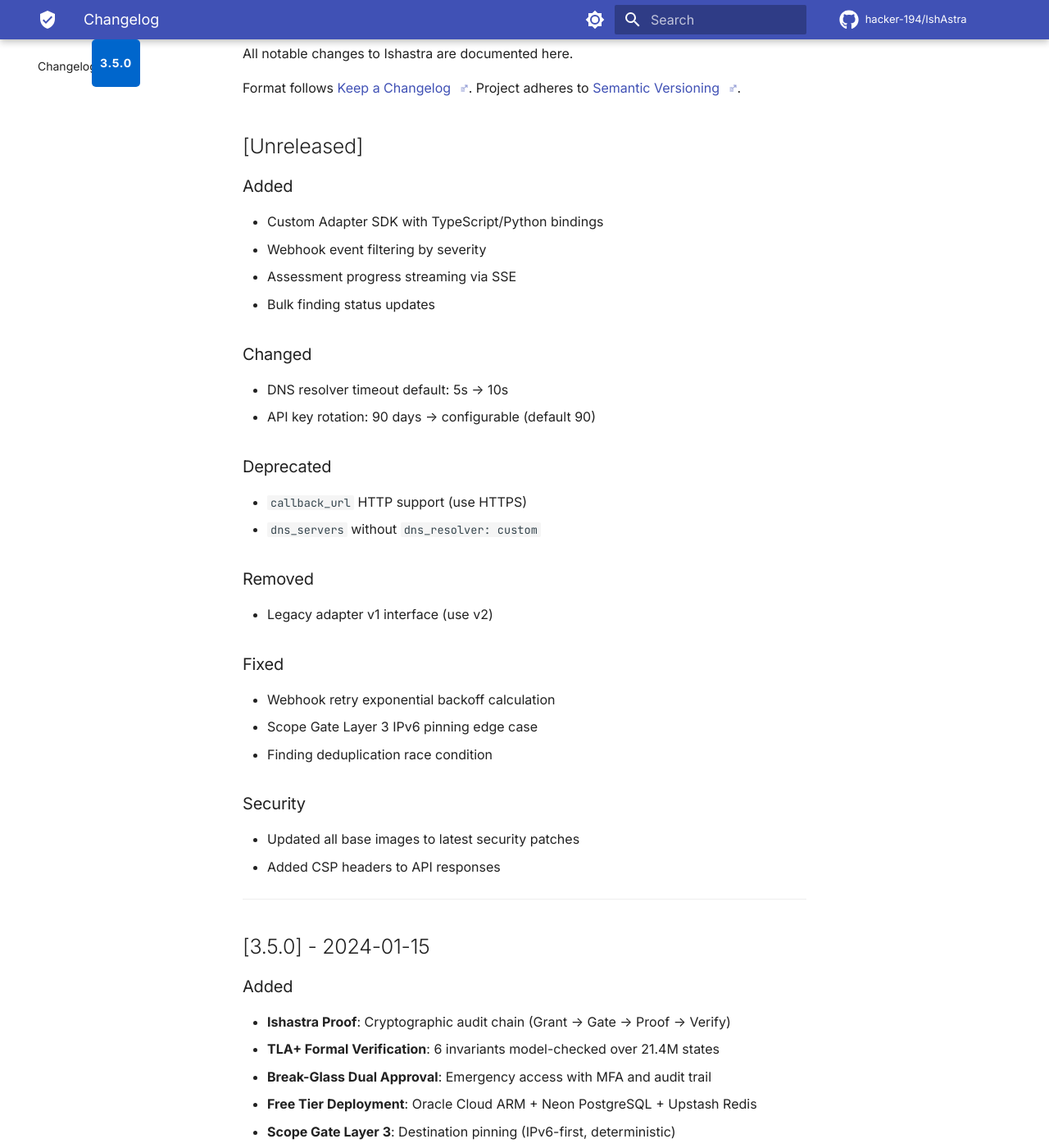
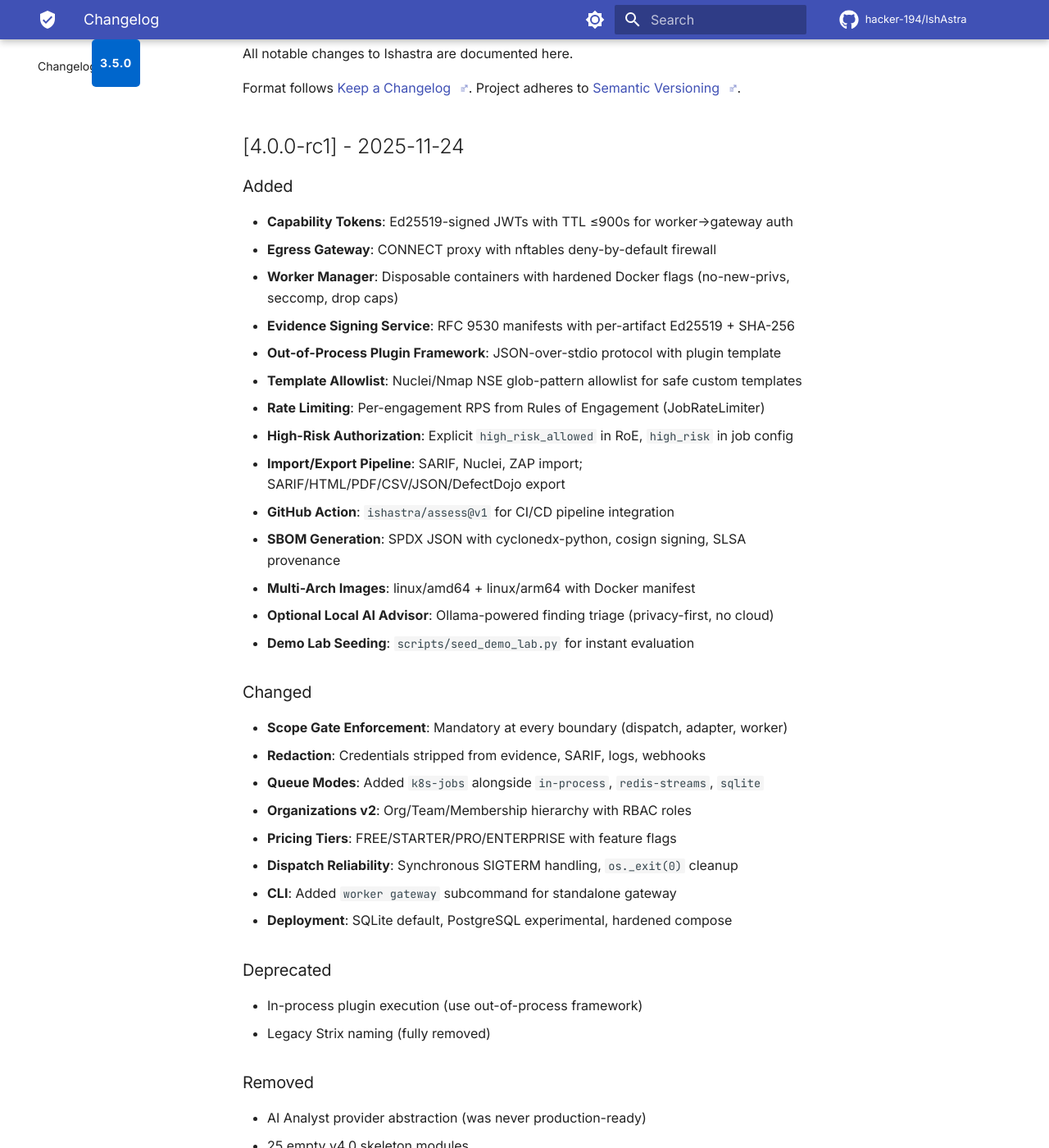
Before and after one commit to hacker-194/IshAstra, an MkDocs documentation site: the page built from docs/changelog.md, in a window 1280 px wide and 1400 px high, scrolled down 257 px. Shown: the whole window at 82% size. Built offline with MkDocs 1.6.1 and Material for MkDocs 9.7.7, drawn with Linux system fonts in a browser that asks for light colours; comment, search, counter and statistics services are not loaded; the version menu is left out; some of the changed text lies outside the part shown.

Commit message:
docs: add 3.5→4.0 migration guide and update deployment/changelog
- Add docs/migration/3.5-to-4.0.md with breaking changes and migration steps
- Update DEPLOYMENT.md with 3.5→4.0 upgrade section
- Add 4.0.0-rc1 entry to docs/changelog.md with all Phase 1-7 features
- Fix version consistency (package 4.0.0rc1 matches chart 4.0.0-rc1)

```diff
--- a/docs/changelog.md
+++ b/docs/changelog.md
@@ -6,6 +6,60 @@ All notable changes to Ishastra are documented here.
 
 Format follows [Keep a Changelog](https://keepachangelog.com/en/1.0.0/).
 Project adheres to [Semantic Versioning](https://semver.org/).
+
+## [4.0.0-rc1] - 2025-11-24
+
+### Added
+- **Capability Tokens**: Ed25519-signed JWTs with TTL ≤900s for worker→gateway auth
+- **Egress Gateway**: CONNECT proxy with nftables deny-by-default firewall
+- **Worker Manager**: Disposable containers with hardened Docker flags (no-new-privs, seccomp, drop caps)
+- **Evidence Signing Service**: RFC 9530 manifests with per-artifact Ed25519 + SHA-256
+- **Out-of-Process Plugin Framework**: JSON-over-stdio protocol with plugin template
+- **Template Allowlist**: Nuclei/Nmap NSE glob-pattern allowlist for safe custom templates
+- **Rate Limiting**: Per-engagement RPS from Rules of Engagement (JobRateLimiter)
+- **High-Risk Authorization**: Explicit `high_risk_allowed` in RoE, `high_risk` in job config
+- **Import/Export Pipeline**: SARIF, Nuclei, ZAP import; SARIF/HTML/PDF/CSV/JSON/DefectDojo export
+- **GitHub Action**: `ishastra/assess@v1` for CI/CD pipeline integration
+- **SBOM Generation**: SPDX JSON with cyclonedx-python, cosign signing, SLSA provenance
+- **Multi-Arch Images**: linux/amd64 + linux/arm64 with Docker manifest
+- **Optional Local AI Advisor**: Ollama-powered finding triage (privacy-first, no cloud)
+- **Demo Lab Seeding**: `scripts/seed_demo_lab.py` for instant evaluation
+
+### Changed
+- **Scope Gate Enforcement**: Mandatory at every boundary (dispatch, adapter, worker)
+- **Redaction**: Credentials stripped from evidence, SARIF, logs, webhooks
+- **Queue Modes**: Added `k8s-jobs` alongside `in-process`, `redis-streams`, `sqlite`
+- **Organizations v2**: Org/Team/Membership hierarchy with RBAC roles
+- **Pricing Tiers**: FREE/STARTER/PRO/ENTERPRISE with feature flags
+- **Dispatch Reliability**: Synchronous SIGTERM handling, `os._exit(0)` cleanup
+- **CLI**: Added `worker gateway` subcommand for standalone gateway
+- **Deployment**: SQLite default, PostgreSQL experimental, hardened compose
+
+### Deprecated
+- In-process plugin execution (use out-of-process framework)
+- Legacy Strix naming (fully removed)
+
+### Removed
+- AI Analyst provider abstraction (was never production-ready)
+- 25 empty v4.0 skeleton modules
+- `strix-*` metric/cookie/key prefixes (all `ishastra-*`)
+
+### Fixed
+- **Critical**: Crashed scanners (pip-audit, safety) no longer report false clean passes
+- CI security gates hardened: removed `|| true` and `continue-on-error: true`
+- Git history cleaned: removed 5 Co-Authored-By: Claude Fable 5 trailers
+- Process-kill test flakiness: dispatcher now exits cleanly on SIGTERM
+- Vulnerable dependencies updated: mitmproxy 12.1.3→12.3.1, kubernetes 30.1.0
+- Template allowlist glob patterns with fnmatch
+
+### Security
+- Capability token revocation with in-memory + Redis-backed RevocationList
+- Egress firewall deny-by-default with nftables script rendering
+- Worker containers: read-only rootfs, tmpfs /tmp, no NET_RAW/NET_ADMIN
+- Evidence signing: per-artifact signatures + manifest verification
+- Supply chain: SBOM, cosign, SLSA provenance, reproducible builds
+
+---
 
 ## [Unreleased]
 
```
Also changed, not shown: DEPLOYMENT.md (+43 -1 lines), docs/migration/3.5-to-4.0.md (added, +180 -0 lines).
